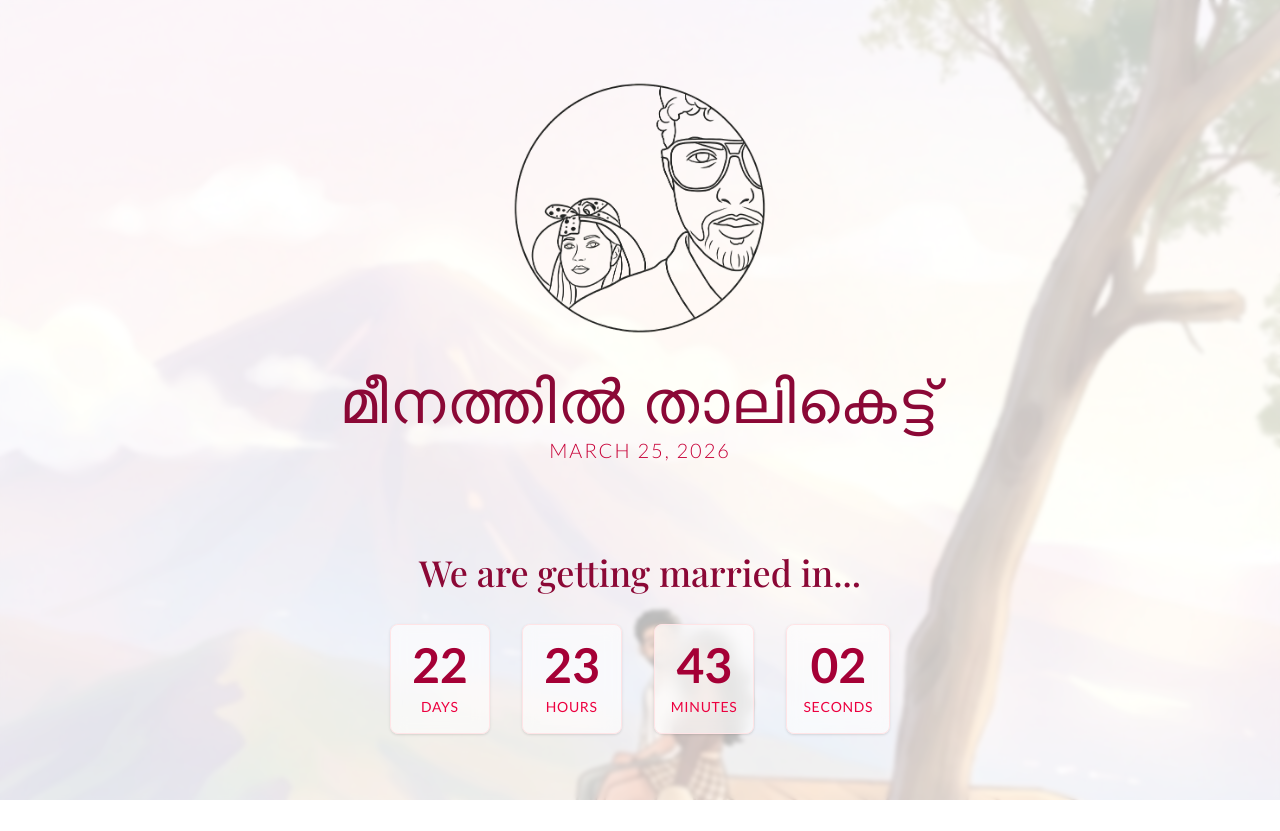
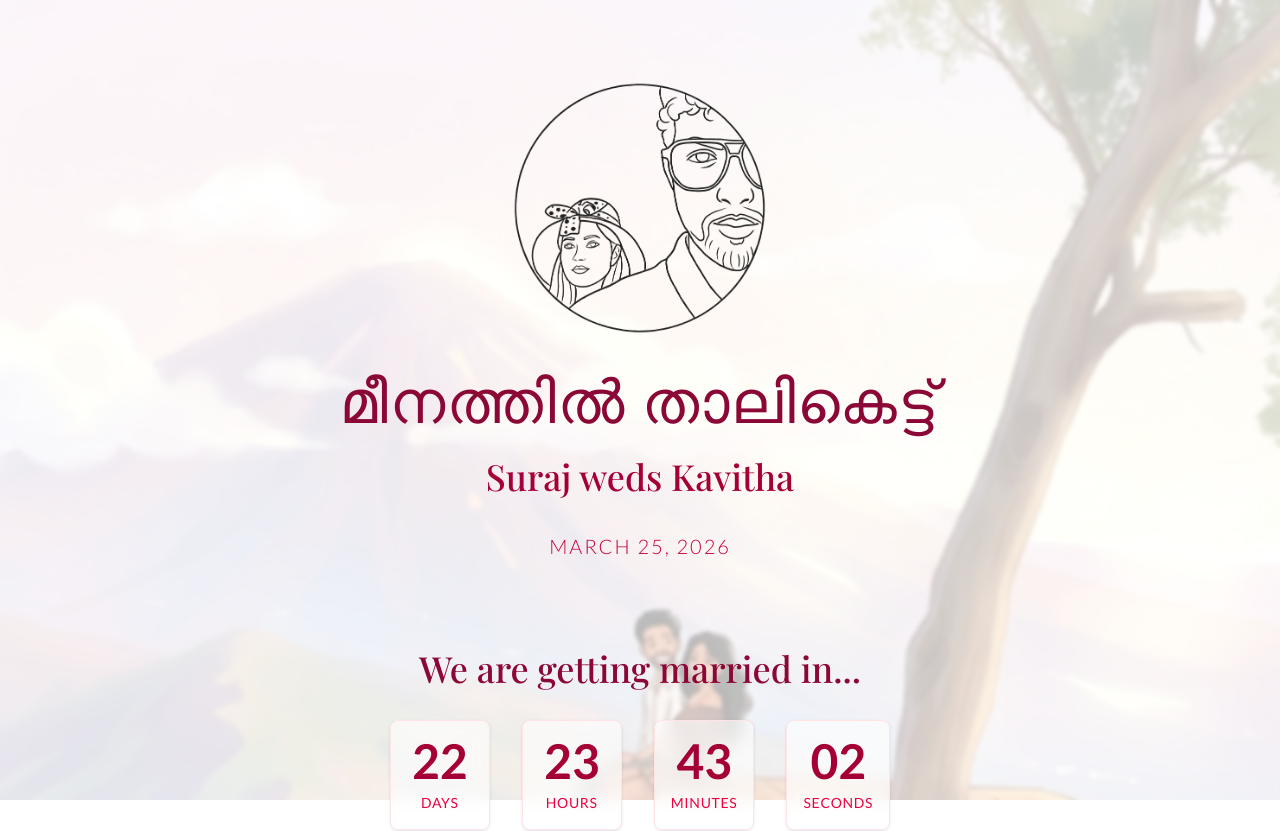
Before and after one commit to spidi123q/Sunraysandpoetry, a React (Vite) app: page / in a window 1280 px wide. Shown: the top 831 px of the page. Built offline with nearby package versions, Linux system fonts and the light colour scheme; a web font is replaced by a local one.

Commit message:
names added

```diff
--- a/src/app/components/Hero.tsx
+++ b/src/app/components/Hero.tsx
@@ -23,15 +23,21 @@ const Hero = () => {
         </motion.div>
 
         {/* Text Section */}
+
         <motion.div
           initial={{ opacity: 0, scale: 0.95 }}
           animate={{ opacity: 1, scale: 1 }}
           transition={{ delay: 0.3, duration: 0.8 }}
-          className="text-center space-y-2"
+          className="text-center space-y-4"
         >
-          <h1 className="text-4xl md:text-6xl font-serif text-rose-900 tracking-wide">
-            മീനത്തിൽ താലികെട്ട്
-          </h1>
+          <div className="space-y-2">
+            <h1 className="text-4xl md:text-6xl font-serif text-rose-900 tracking-wide">
+              മീനത്തിൽ താലികെട്ട്
+            </h1>
+            <h2 className="text-2xl md:text-4xl font-serif text-rose-800 py-5">
+              Suraj weds Kavitha
+            </h2>
+          </div>
           <p className="text-lg md:text-xl text-rose-700 font-light tracking-widest uppercase">
             March 25, 2026
           </p>
```
